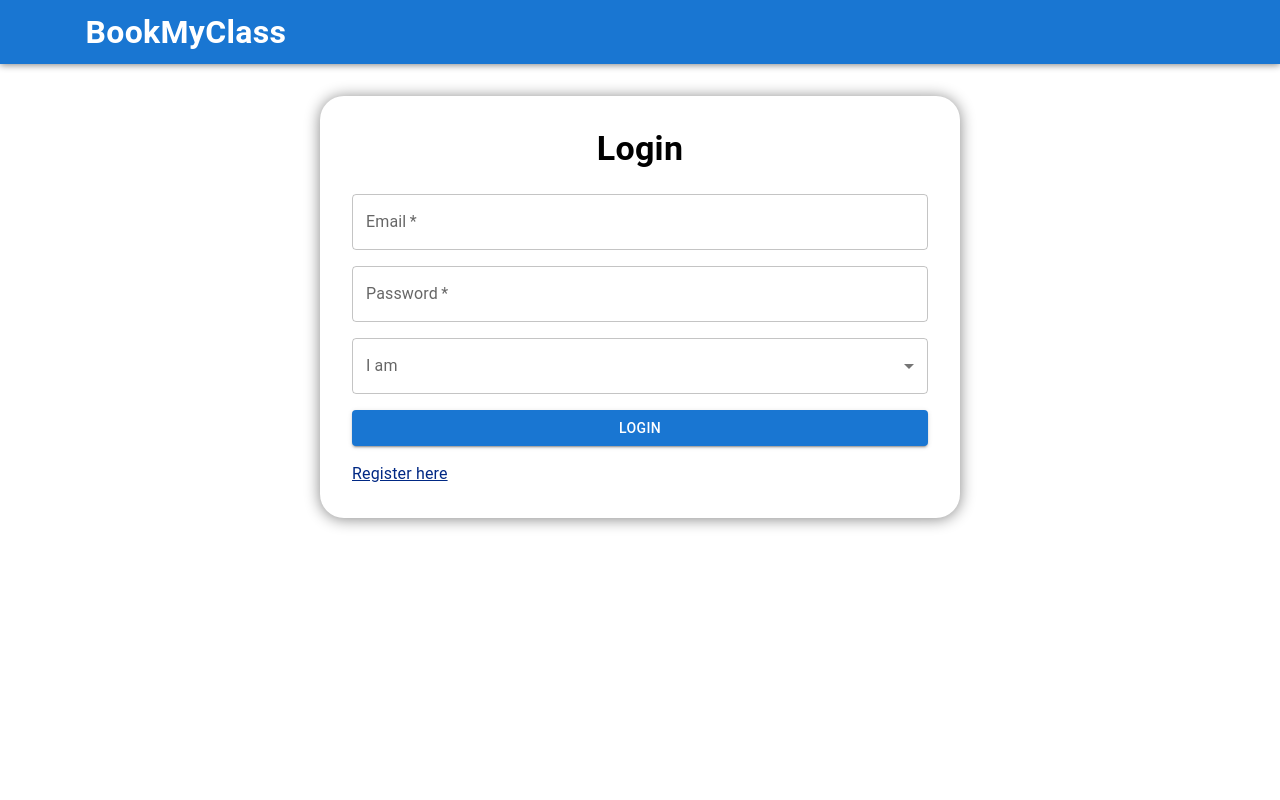
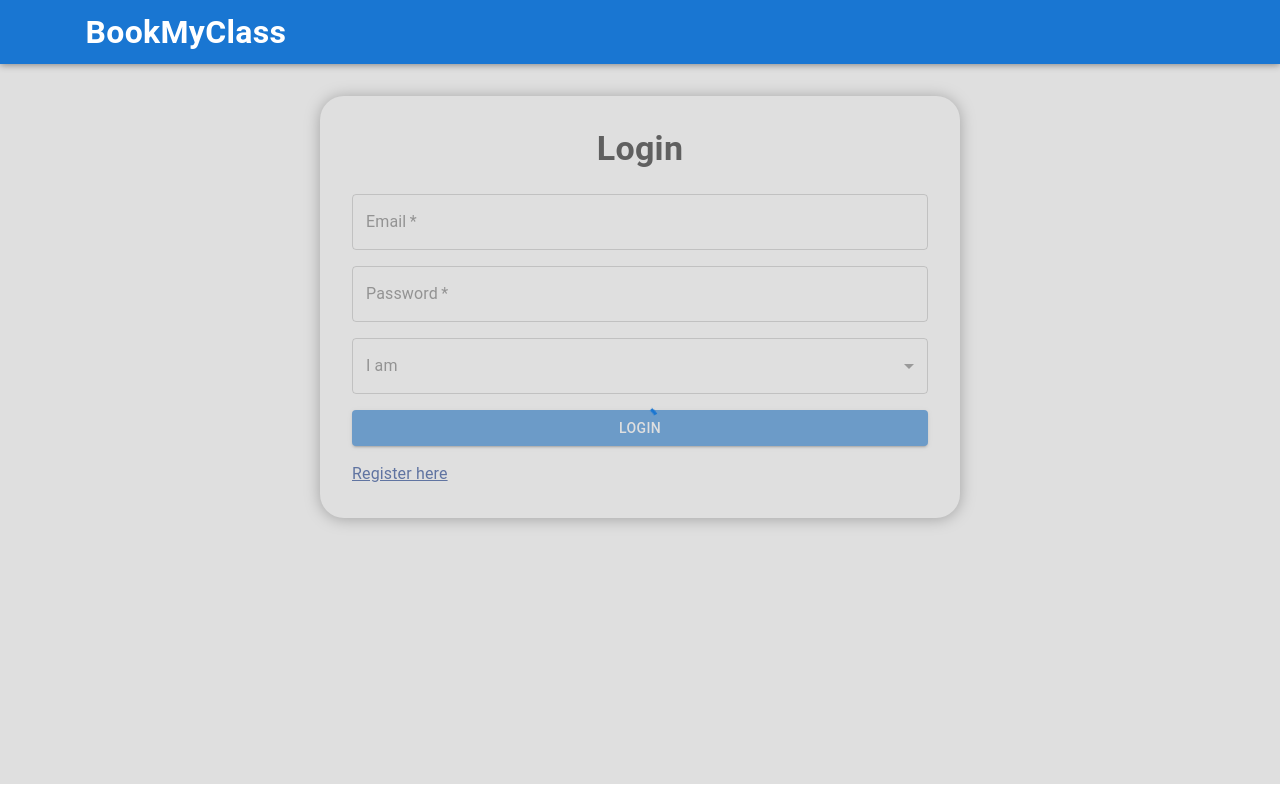
Before and after one commit to sanketmn26/class-slot-booking, a React (Create React App) app in the folder client/: page / in a window 1280 px wide. Built offline with nearby package versions, Linux system fonts and the light colour scheme.

Commit message:
Update Home.js

```diff
--- a/client/src/components/Home.js
+++ b/client/src/components/Home.js
@@ -20,7 +20,7 @@ const Home = () => {
   const { user, setUser } = useContext(UserContext);
 
   // loading state
-  const [loading, setLoading] = useState(false);
+  const [loading, setLoading] = useState(true);
 
   //   state for error
   const [error, setError] = useState(false);
```
